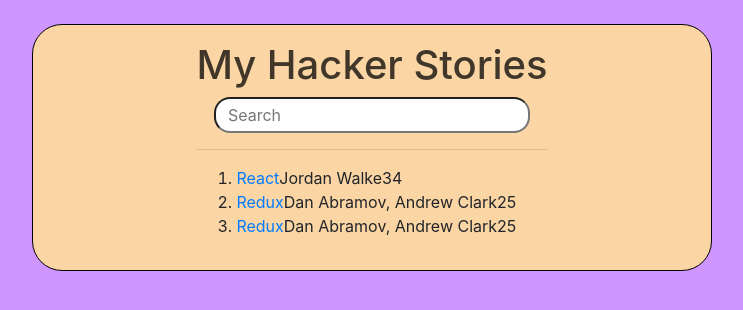
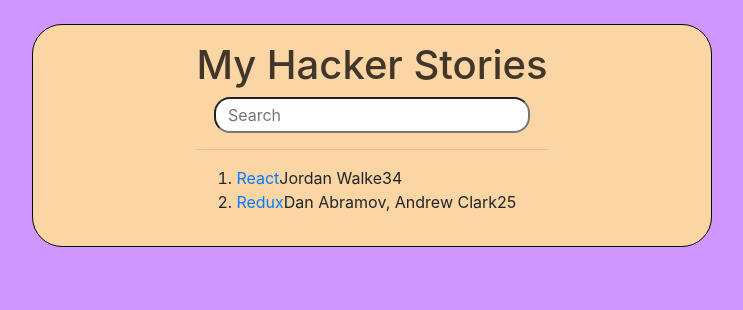
Before and after one commit to chaalelidris/the-road-to-react-book-code-practice, a React (Create React App) app: page / in a window 1280 px wide. Shown: the top 310 px of the page, without its empty margins (268-1011 px from the left). Built offline with nearby package versions, Linux system fonts and the light colour scheme.

Commit message:
Handler Function in JSX

```diff
--- a/src/App.js
+++ b/src/App.js
@@ -19,23 +19,16 @@
     points: 5,
     objectID: 1,
   },
-  {
-    title: 'Redux',
-    url: 'https://redux.js.org/',
-    author: 'Dan Abramov, Andrew Clark',
-    num_comments: 2,
-    points: 5,
-    objectID: 2,
-  },
+
 ];
-
-const numbers = [1, 4, 9, 16];
-const newNumbers = numbers.map(number => number * 3);
-console.log(newNumbers)
 
 
 
-const App = () => (
+
+const App = () => {
+
+
+  return (
     <div className='container content my-4'>
       <div className=''>
         <h1>My Hacker Stories</h1>
@@ -50,6 +43,7 @@
 
     </div>
   );
+}
 
 
 
@@ -71,27 +65,19 @@
 
 
 // Search component
-const Search = () => (
+const Search = () => {
+  const handleChange = event => {
+    console.log(event.target.value);
+  };
+
+  return (
     <div className='search'>
-    <input id="search" type="text" placeholder='Search' />
+      <input id="search" onChange={handleChange} type="text" placeholder='Search' />
     </div>
   )
+}
 
 
-class Developer {
-  constructor(firstName, lastName) {
-    this.firstName = firstName;
-    this.lastName = lastName;
-  }
-  getName() {
-    return this.firstName + ' ' + this.lastName;
-  }
-}
-
-// class instantiation
-const robin = new Developer('Robin', 'Wieruch');
-
-console.log(robin.getName()); // "Robin Wieruch"
 
 
 
```
Also changed, not shown: public/manifest.json. Lines whose indentation alone changed are shown as unchanged.
